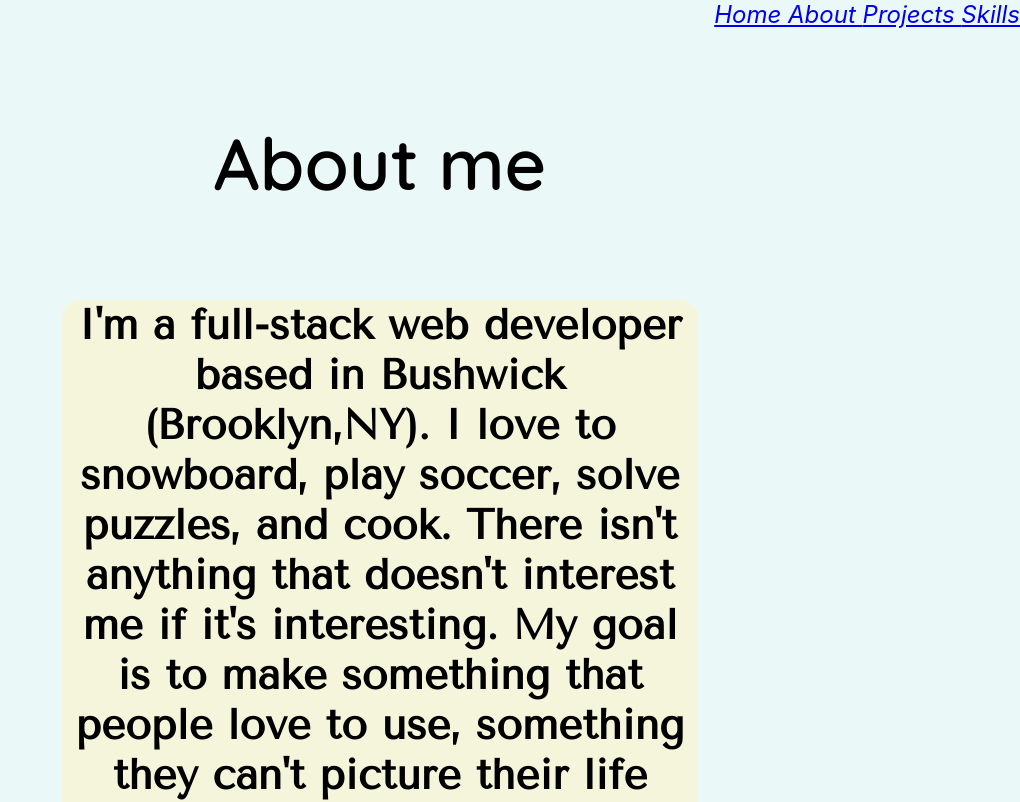
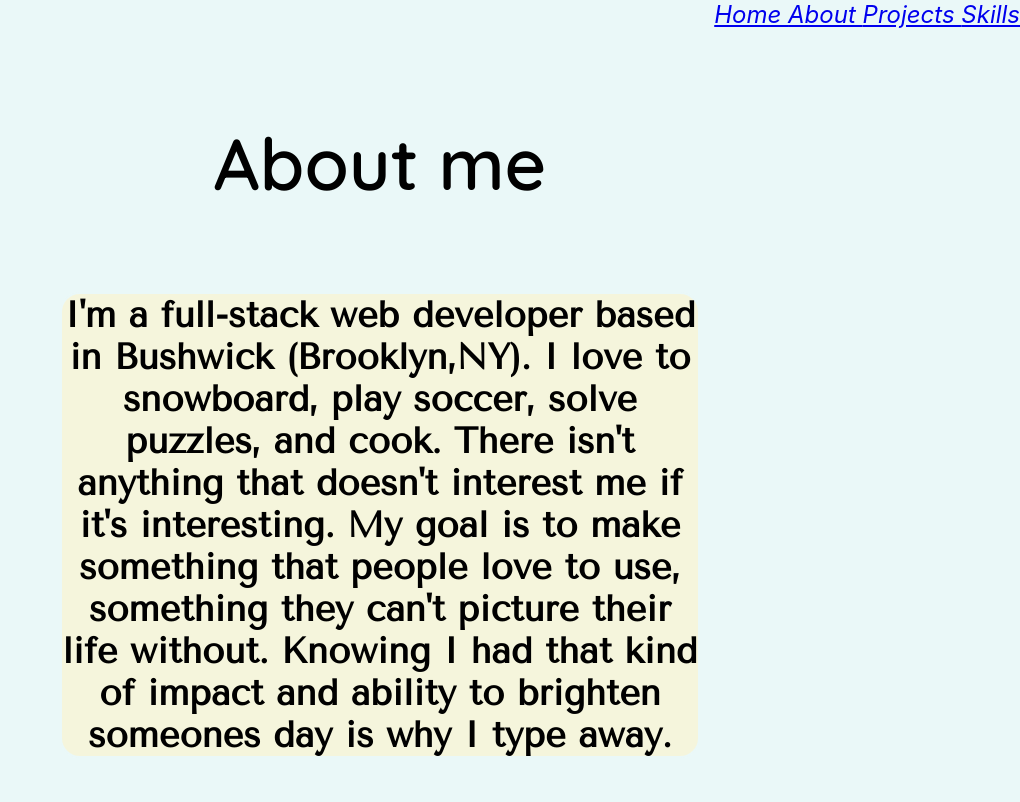
Before and after one commit to ojones311/personalwebsite, a React (Create React App) app in the folder personalwebsite/: page /about in a window 1280 px wide. Shown: the top 802 px of the page, without its empty margins (260-1280 px from the left). Built offline with nearby package versions, Linux system fonts and the light colour scheme.

Commit message:
added fade to about me

```diff
--- a/personalwebsite/src/Components/About.jsx
+++ b/personalwebsite/src/Components/About.jsx
@@ -1,15 +1,19 @@
 import React from 'react'
+import {useSpring, animated} from 'react-spring'
 import '../Styles/About.css'
 
 const About = () => {
+    const fade = useSpring({opacity:1, from: {opacity:0}})
     return(
         <div className='about-page'>
             <h1>About me</h1>
+            <animated.div style={fade}>
             <div className='bio-container'>
                 <p id='bio'>
                     I'm a full-stack web developer based in Bushwick (Brooklyn,NY). I love to snowboard, play soccer, solve puzzles, and cook. There isn't anything that doesn't interest me if it's interesting. My goal is to make something that people love to use, something they can't picture their life without. Knowing I had that kind of impact and ability to brighten someones day is why I type away.
                 </p>
             </div>
+            </animated.div>
         </div>
     )
 }
--- a/personalwebsite/src/Components/Home.jsx
+++ b/personalwebsite/src/Components/Home.jsx
@@ -1,4 +1,5 @@
 import React, {Component} from 'react'
+import {useSpring, animated} from 'react-spring'
 import Quote from 'inspirational-quotes'
 import '../Styles/Home.css'
 
@@ -37,7 +38,7 @@ class Home extends Component {
                 </div>
                 <div className='main-card'>
                     <div className='inner-container'>
-                    <h1 id='contact-social'>Contact me:</h1>
+                    <h2 id='contact-social'>Contact me:</h2>
                     <div className='social-buttons'>
                         <div id='first-sc'>
                             <a target='blank' href='https://github.com/ojones311'>
--- a/personalwebsite/src/Components/Resume.jsx
+++ b/personalwebsite/src/Components/Resume.jsx
@@ -4,6 +4,8 @@ const Resume = () => {
     return(
         <div>
             <h1>Resume</h1>
+            <div className='resume-link'>
+            </div>
         </div>
     )
 }
--- a/personalwebsite/src/Styles/About.css
+++ b/personalwebsite/src/Styles/About.css
@@ -10,7 +10,7 @@
 
 #bio {
   font-family: 'Tenor Sans', sans-serif;
-  font-size: 42px;
+  font-size: 36px;
   font-weight: bold;
   grid-column: 2/3;
   grid-row: 1/2;
--- a/personalwebsite/src/Styles/Home.css
+++ b/personalwebsite/src/Styles/Home.css
@@ -66,7 +66,10 @@
    justify-items: center;
 }
 
+#contact-social {
+    font-size: 30px;
+}
 #contact {
-    height: 128px;
-    width: 128px
+    height: 100px;
+    width: 100px
 }
```
